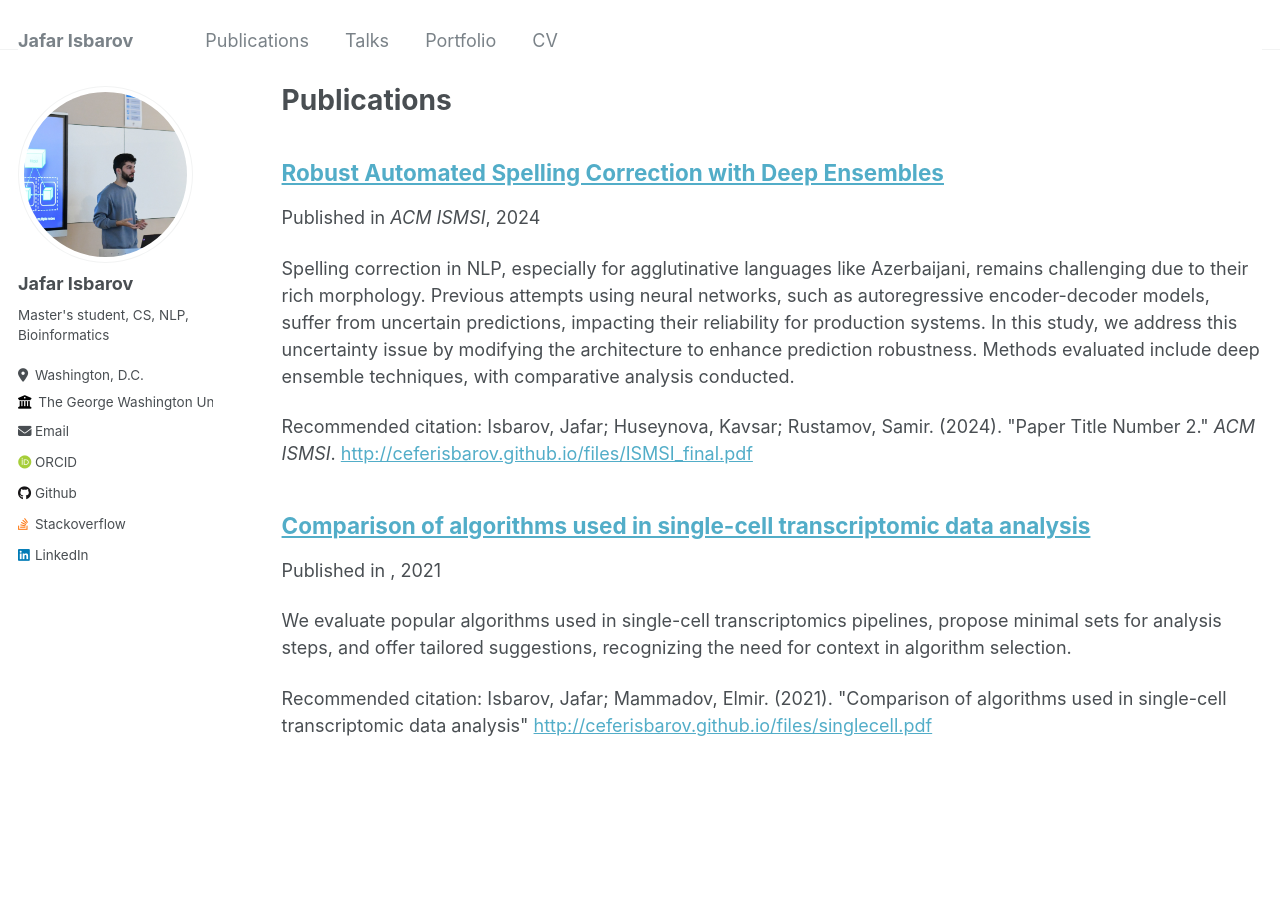
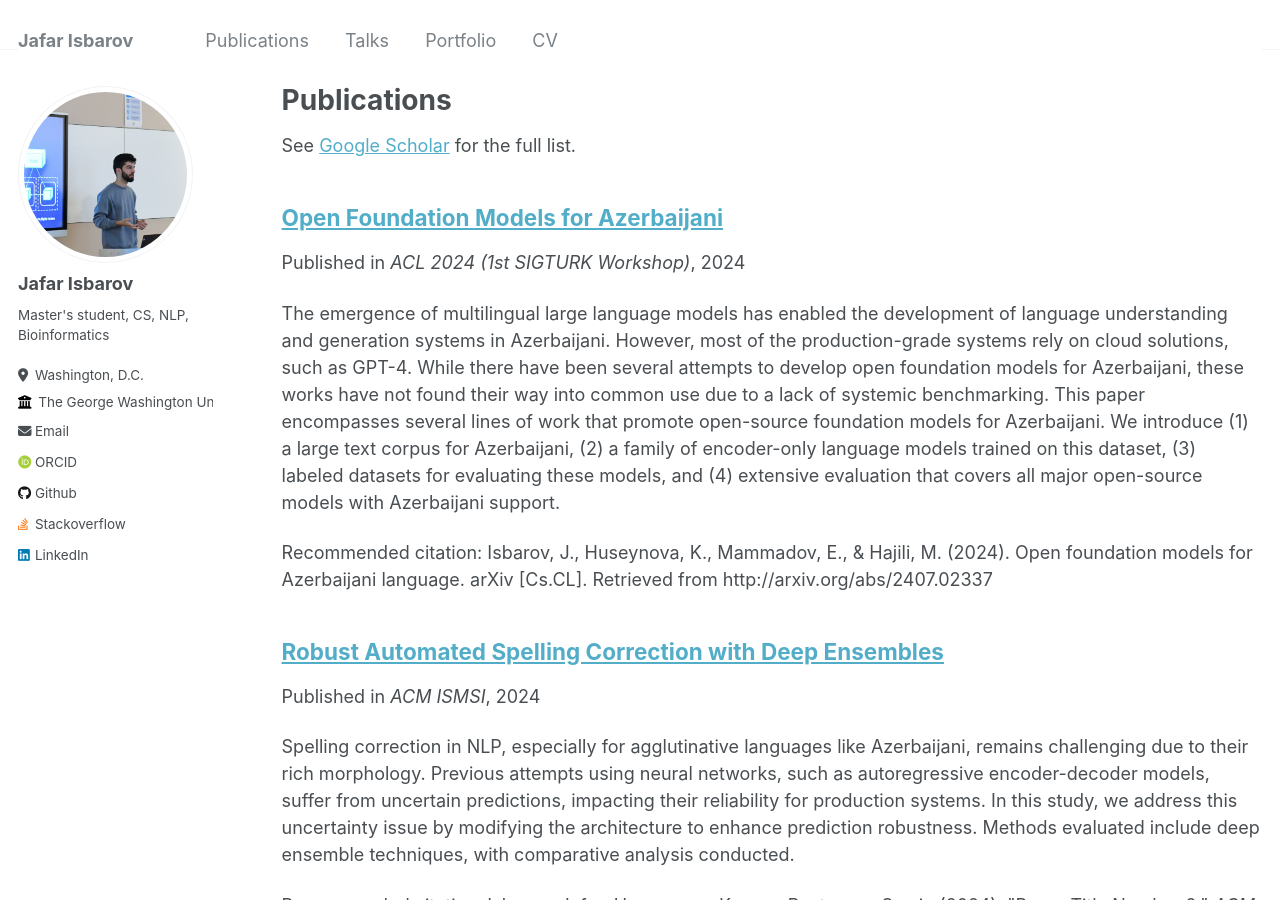
Before and after one commit to ceferisbarov/ceferisbarov.github.io, a Jekyll site: the page built from _pages/publications.md, in a window 1280 px wide and 900 px high. Built offline with Jekyll 4.4.1, drawn with Linux system fonts in a browser that asks for light colours; some web fonts are replaced.

Commit message:
update publications

```diff
--- a/_pages/publications.md
+++ b/_pages/publications.md
@@ -4,6 +4,8 @@ title: "Publications"
 permalink: /publications/
 author_profile: true
 ---
+
+See [Google Scholar](https://scholar.google.com/citations?user=oY7rx7MAAAAJ&hl=en) for the full list.
 
 {% if site.author.googlescholar %}
   <div class="wordwrap">You can also find my articles on <a href="{{site.author.googlescholar}}">my Google Scholar profile</a>.</div>
--- /dev/null
+++ b/_publications/2407.02337.md
@@ -0,0 +1,12 @@
+---
+title: "Open Foundation Models for Azerbaijani"
+collection: publications
+permalink: /publication/2024-08-15-https://arxiv.org/abs/2407.02337
+excerpt: 'The emergence of multilingual large language models has enabled the development of language understanding and generation systems in Azerbaijani. However, most of the production-grade systems rely on cloud solutions, such as GPT-4. While there have been several attempts to develop open foundation models for Azerbaijani, these works have not found their way into common use due to a lack of systemic benchmarking. This paper encompasses several lines of work that promote open-source foundation models for Azerbaijani. We introduce (1) a large text corpus for Azerbaijani, (2) a family of encoder-only language models trained on this dataset, (3) labeled datasets for evaluating these models, and (4) extensive evaluation that covers all major open-source models with Azerbaijani support.'
+date: 2024-08-15
+venue: 'ACL 2024 (1st SIGTURK Workshop)'
+citation: 'Isbarov, J., Huseynova, K., Mammadov, E., & Hajili, M. (2024). Open foundation models for Azerbaijani language. arXiv [Cs.CL]. Retrieved from http://arxiv.org/abs/2407.02337'
+---
+The emergence of multilingual large language models has enabled the development of language understanding and generation systems in Azerbaijani. However, most of the production-grade systems rely on cloud solutions, such as GPT-4. While there have been several attempts to develop open foundation models for Azerbaijani, these works have not found their way into common use due to a lack of systemic benchmarking. This paper encompasses several lines of work that promote open-source foundation models for Azerbaijani. We introduce (1) a large text corpus for Azerbaijani, (2) a family of encoder-only language models trained on this dataset, (3) labeled datasets for evaluating these models, and (4) extensive evaluation that covers all major open-source models with Azerbaijani support.
+
+Recommended citation: Isbarov, J., Huseynova, K., Mammadov, E., & Hajili, M. (2024). Open foundation models for Azerbaijani language. arXiv [Cs.CL]. Retrieved from http://arxiv.org/abs/2407.02337
--- a/markdown_generator/publications.tsv
+++ b/markdown_generator/publications.tsv
@@ -1,3 +1,4 @@
 pub_date	title	venue	excerpt	citation	url_slug	paper_url
 2021-05-15	Comparison of algorithms used in single-cell transcriptomic data analysis		We evaluate popular algorithms used in single-cell transcriptomics pipelines, propose minimal sets for analysis steps, and offer tailored suggestions, recognizing the need for context in algorithm selection.	Isbarov, Jafar; Mammadov, Elmir. (2021). "Comparison of algorithms used in single-cell transcriptomic data analysis"	paper-1	http://ceferisbarov.github.io/files/singlecell.pdf
 2024-04-25	Robust Automated Spelling Correction with Deep Ensembles	ACM ISMSI	Spelling correction in NLP, especially for agglutinative languages like Azerbaijani, remains challenging due to their rich morphology. Previous attempts using neural networks, such as autoregressive encoder-decoder models, suffer from uncertain predictions, impacting their reliability for production systems. In this study, we address this uncertainty issue by modifying the architecture to enhance prediction robustness. Methods evaluated include deep ensemble techniques, with comparative analysis conducted.	Isbarov, Jafar; Huseynova, Kavsar; Rustamov, Samir. (2024). "Paper Title Number 2." <i>ACM ISMSI</i>.	paper-2	http://ceferisbarov.github.io/files/ISMSI_final.pdf
+2024-08-15	Open Foundation Models for Azerbaijani	ACL 2024 (1st SIGTURK Workshop)	The emergence of multilingual large language models has enabled the development of language understanding and generation systems in Azerbaijani. However, most of the production-grade systems rely on cloud solutions, such as GPT-4. While there have been several attempts to develop open foundation models for Azerbaijani, these works have not found their way into common use due to a lack of systemic benchmarking. This paper encompasses several lines of work that promote open-source foundation models for Azerbaijani. We introduce (1) a large text corpus for Azerbaijani, (2) a family of encoder-only language models trained on this dataset, (3) labeled datasets for evaluating these models, and (4) extensive evaluation that covers all major open-source models with Azerbaijani support.	paper-3	https://arxiv.org/abs/2407.02337
```
Also changed, not shown: _pages/about.md (+2 -2 lines).
